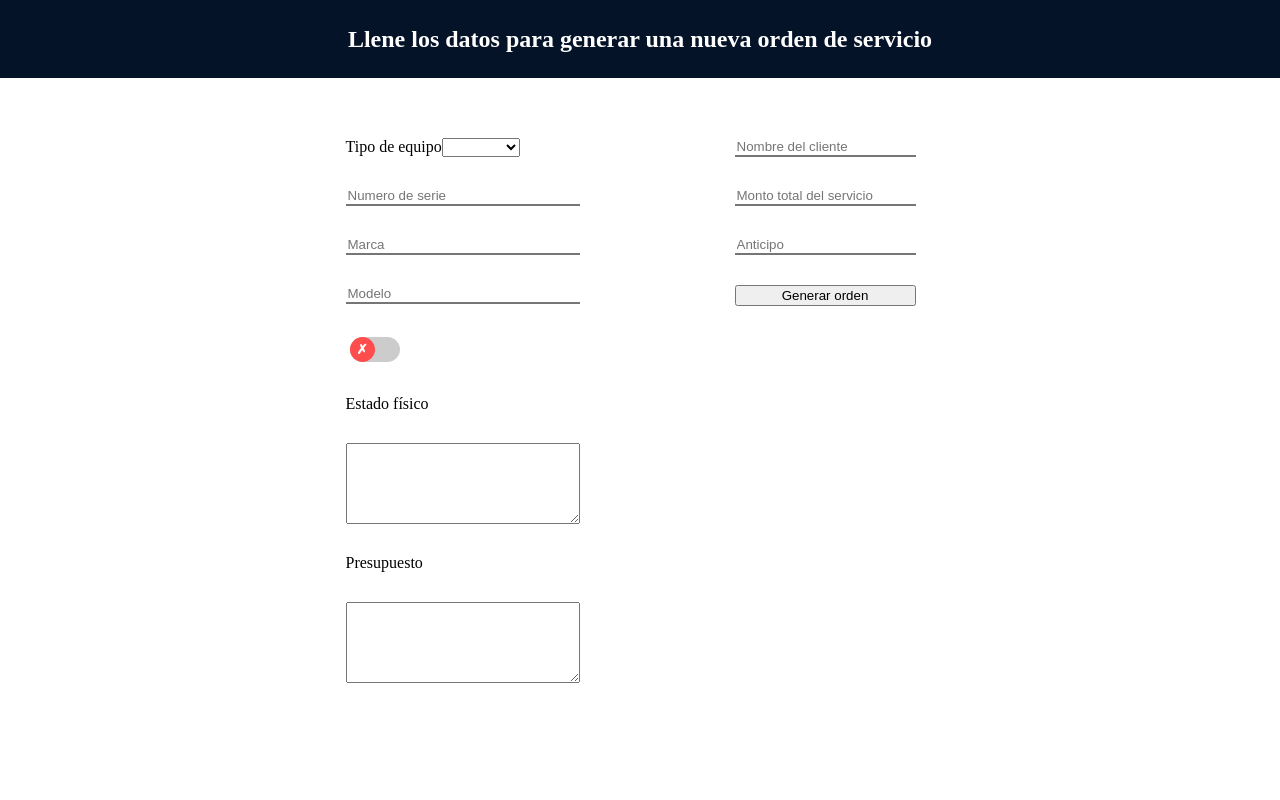
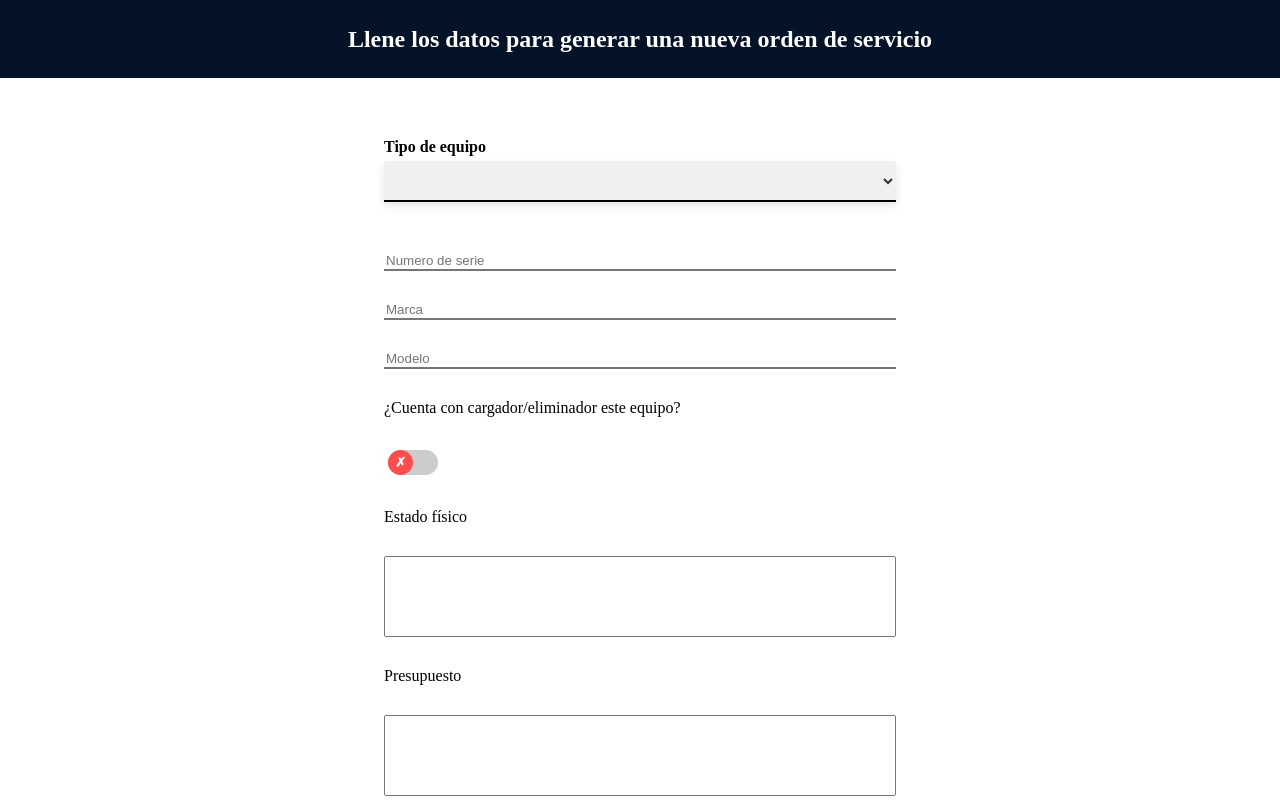
Before and after one commit to Juanplr/frontendTechCareJS, a Vue app: page /formularioOrden in a window 1280 px wide. Shown: the top 800 px of the page. Built offline with nearby package versions, Linux system fonts and the light colour scheme.

Commit message:
Post_orden_servicio

```diff
--- /dev/null
+++ b/src/Funtionsjs/DateFormat.js
@@ -0,0 +1,7 @@
+export function getFechaActual() {
+    const hoy = new Date();
+    const dia = String(hoy.getDate()).padStart(2, '0');
+    const mes = String(hoy.getMonth() + 1).padStart(2, '0'); // Enero es 0!
+    const anio = hoy.getFullYear();
+    return `${anio}-${mes}-${dia}`;
+  }
--- a/src/assets/FormularioOrden.css
+++ b/src/assets/FormularioOrden.css
@@ -1,12 +1,16 @@
 
 #divGeneral {
   display: grid;
-  grid-template-columns: max-content max-content;
+  grid-template-columns: 1fr;
   gap: 10%; /* Espacio entre las columnas */
   justify-content: center; /* Centramos las columnas */
   margin-top: 60px;
+  width: 40vw;
+  margin-left: auto;
+  margin-right: auto;
+}
 
-}
+
 #headerFormOrden{
   padding: 2%;
   text-align: center;
@@ -20,34 +24,83 @@
   width: auto;
 }
 
+textarea {
+  max-width: 100%; /* Limita el ancho máximo */
+  max-height: 100%; /* Limita el alto máximo */
+  resize: none; /* Deshabilita el redimensionamiento */
+}
+
+.cb_tipo_dispositivo {
+  margin-bottom: 20px;
+}
+
+.cb_tipo_dispositivo form {
+  display: flex;
+  flex-direction: column;
+  align-items: flex-start;
+  width: 100%;
+
+}
+
+.cb_tipo_dispositivo label {
+  font-weight: bold;
+  margin-bottom: 5px;
+}
+
+.cb_tipo_dispositivo select {
+  width: 100%;
+  padding: 10px;
+  font-size: 16px;
+  border: none;
+  border-bottom: 2px solid #000;
+  background-color: #f0f0f0;
+  color: #333;
+  transition: all 0.3s;
+  box-shadow: 0 4px 8px rgba(0, 0, 0, 0.1);
+}
+
+.cb_tipo_dispositivo select:focus {
+  outline: none;
+  border-bottom: 2px solid #4caf50;
+  background-color: #fff;
+}
+
+button {
+  width: 100%; /* Asegura que el botón use todo el ancho del contenedor */
+}
+
 #divColumna1{
-  width: 90%;
   display: grid;
-  flex-direction: column;
-  flex-wrap: nowrap;
-  justify-content: space-between;
-  align-items: flex-start;
+  width: 100%;
   row-gap: 30px;
+
 }
-#divColumna2{
-  width: 200px;
-  height: max-content;
-  display: grid;
-  flex-direction: column;
-  flex-wrap: nowrap;
-  justify-content: space-between;
-  align-items: center;
-  row-gap: 30px;
+
+.btn_generar_orden{
+  background: #e2faf4;
+	font-size: 14px;
+	margin-top: 30px;
+	padding: 16px 20px;
+	border-radius: 20px;
+	border: 1px solid #7572af;
+	text-transform: uppercase;
+	font-weight: 700;
+	width: 100%;
+	color: #4C489D;
+	box-shadow: 0px 2px 2px #5C5696;
+	cursor: pointer;
+	transition: .2s;
 }
+
 #selectTipo{
   padding: 5%;
   width: 110px;
 }
+
 input[type="date"] {
   display: block; /* Asegura que se comporte como un bloque para alinearse correctamente */
   width: 80%; /* Asegura que ocupe todo el ancho disponible */
   padding: 9%;
-
 }
 
 input[type="text"]{
--- a/src/components/FormularioOrden.vue
+++ b/src/components/FormularioOrden.vue
@@ -1,9 +1,11 @@
 <script>
 import { reactive } from 'vue';
 import axios from "axios";
+import { getFechaActual } from "@/Funtionsjs/DateFormat";
 export default {
   setup() {
     const url = "http://localhost:3000/api/";
+
 
     const formData = reactive({
       numero_de_serie: '',
@@ -19,54 +21,49 @@ export default {
     });
 
     const generar_orden = () => {
-      const parametros =
-      {
-        numero_de_serie: formData.numero_de_serie,
-        marca: formData.marca,
-        modelo: formData.modelo,
-        estado_fisico: formData.estado_fisico,
-        presupuesto: formData.presupuesto,
-        nombre_cliente: formData.nombre_cliente,
-        monto_total: formData.monto_total,
-        anticipo: formData.anticipo,
-        tipo_de_dispositivo: formData.tipo_de_dispositivo,
-        cargador: formData.cargador
-      }
-
       const nuevoEquipo ={
-          "numero_de_serie": parametros.numero_de_serie,
-          "marca": parametros.marca,
-          "modelo": parametros.modelo,
-          "tipo_de_dispositivo": parametros.tipo_de_dispositivo,
-          "estado_fisico": parametros.estado_fisico,
-          "cargador": parametros.cargador
+          "numero_de_serie": formData.numero_de_serie,
+          "marca": formData.marca,
+          "modelo": formData.modelo,
+          "tipo_de_dispositivo": formData.tipo_de_dispositivo,
+          "estado_fisico": formData.estado_fisico,
+          "cargador": formData.cargador
       }
 
       const nuevaordendeservicio ={
-
+          "fecha_de_ingreso": '',
+          "presupuesto": formData.presupuesto,
+          "monto_total": Number(formData.monto_total),
+          "anticipo": Number(formData.anticipo),
+          "nombre_Cliente": formData.nombre_cliente,
+          "id_equipo": ''
       }
 
       axios.post(`${url}equipo`, nuevoEquipo
       )
       .then((response)=>{
-        if(responnse != null){
-          parametros.numero_de_serie=responnse.data;
-          axios.post(`${url}orden_servicio/nuevaordendeservicio`, nuevoEquipo
+        if(response.data != null){
+          nuevaordendeservicio.id_equipo=response.data;
+          nuevaordendeservicio.fecha_de_ingreso= getFechaActual();
+          axios.post(`${url}orden_servicio/nuevaordendeservicio`, nuevaordendeservicio
       )
       .then((response)=>{
-
+        console.log(response.data);
       })
       .catch((error)=>{
         console.error(error);
       });
         }
+
+        console.log(response.data);
+
       })
       .catch((error)=>{
         console.error(error);
       });
 
 
-      console.log(parametros);
+      console.log(nuevoEquipo);
     };
 
     return { formData, generar_orden };
@@ -94,6 +91,7 @@ export default {
       <input type="text" placeholder="Numero de serie" v-model="formData.numero_de_serie"/>
       <input type="text" placeholder="Marca" v-model="formData.marca"/>
       <input type="text" placeholder="Modelo" v-model="formData.modelo"/>
+      <label>¿Cuenta con cargador/eliminador este equipo?</label>
       <input type="checkbox" role="switch" id="customToggle" class="custom-toggle" v-model="formData.cargador"/>
 
       <label>Estado físico</label>
@@ -112,12 +110,10 @@ export default {
         rows="5"
         v-model="formData.presupuesto"
       ></textarea>
-    </div>
-    <div id="divColumna2">
       <input type="text" placeholder="Nombre del cliente" v-model="formData.nombre_cliente"/>
       <input type="text" placeholder="Monto total del servicio" v-model="formData.monto_total"/>
       <input type="text" placeholder="Anticipo" v-model="formData.anticipo"/>
-      <button type="button" v-on:click="generar_orden">Generar orden</button>
+      <button class="btn_generar_orden" type="button" v-on:click="generar_orden">Generar orden</button>
     </div>
   </div>
 </template>
--- a/src/components/Home.vue
+++ b/src/components/Home.vue
@@ -1,9 +1,25 @@
+<script>
+import {useRouter} from 'vue-router';
+
+export default{
+  setup(){
+    const router = useRouter();
+
+    const go_to_Formulario_orden = () =>{
+      router.push("/formularioOrden");
+    };
+
+    return {go_to_Formulario_orden};
+  },
+};
+</script>
+
 <template>
   <div>
     <div class="header">
       <button class="search">Buscar Orden de Servicio</button>
       <input class="id" type="text" />
-      <button class="search">Nueva Orden de Servicio</button>
+      <button type="button" class="search" v-on:click="go_to_Formulario_orden()">Nueva Orden de Servicio</button>
     </div>
     <div class="container_image">
       <img class="image_logo" src="/Techcare_Claro.jpeg"/>
--- a/src/components/Login.vue
+++ b/src/components/Login.vue
@@ -10,16 +10,19 @@ export default {
     const router = useRouter();
     const URL = "http://localhost:3000/api/";
     const formData = reactive({
-      username: '',
-      password: ''
+      nombre: '',
+      contrasena: ''
     });
 
 
     const login = () => {
+      const sesion = {
+        "nombre": formData.nombre,
+        "contrasena": formData.contrasena
+      }
+
       axios
-        .post(`${URL}user/loging`,
-          "username=" + formData.username,
-          "&password=" + formData.password
+        .post(`${URL}user/loging`, sesion
         )
         .then((response) => {
           if (response.data == false) {
@@ -50,7 +53,7 @@ export default {
               type="text"
               class="login__input"
               placeholder="Username"
-              v-model="formData.username"/>
+              v-model="formData.nombre"/>
           <div class="login__label">
             <label>Nombre de usuario o contraseña incorrectos</label>
           </div>
@@ -61,7 +64,7 @@ export default {
               type="password"
               class="login__input"
               placeholder="Password"
-              v-model="formData.password"
+              v-model="formData.contrasena"
             />
             <div class="login__label">
             <label>Nombre de usuario o contraseña incorrectos</label>
```
